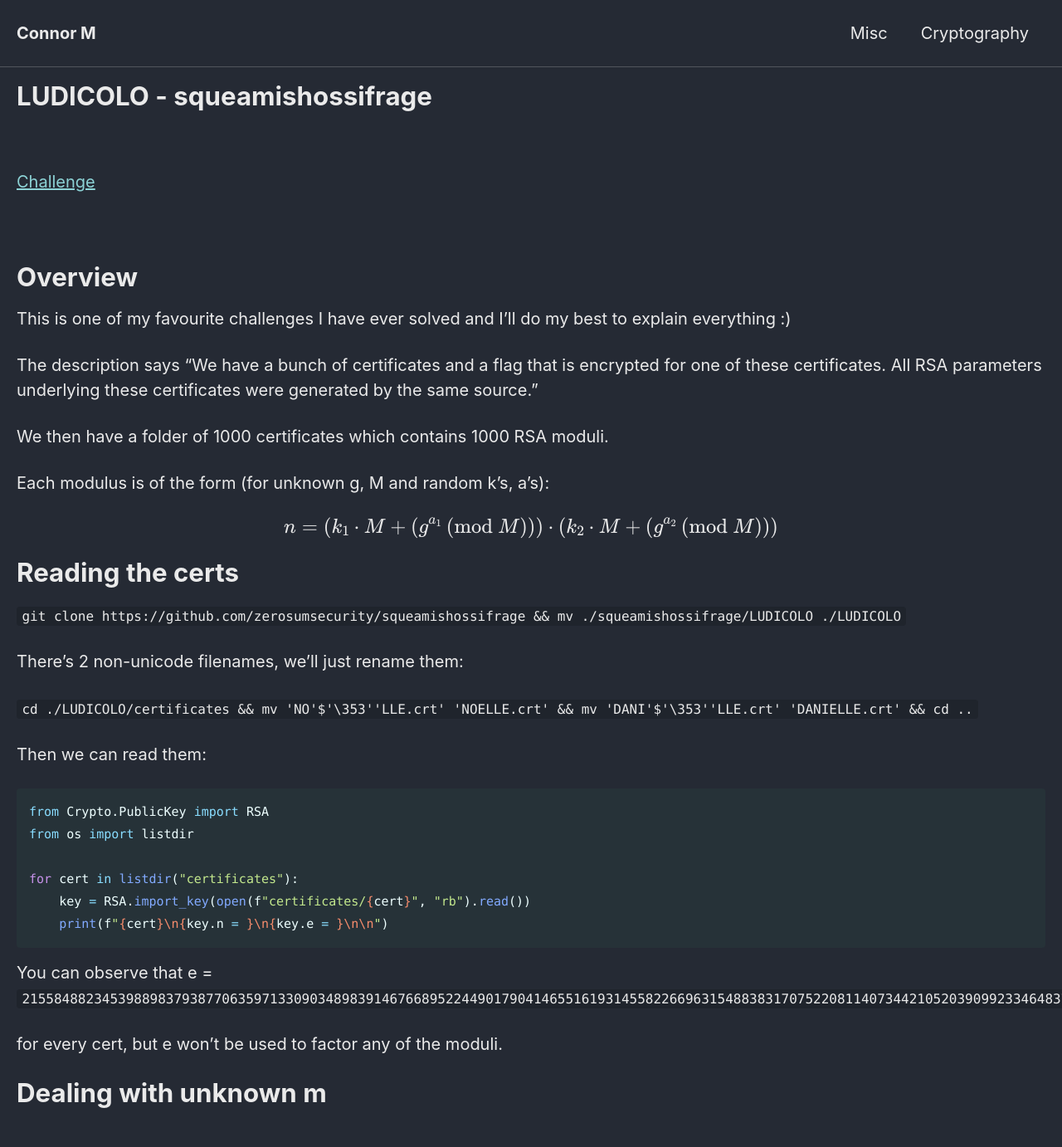
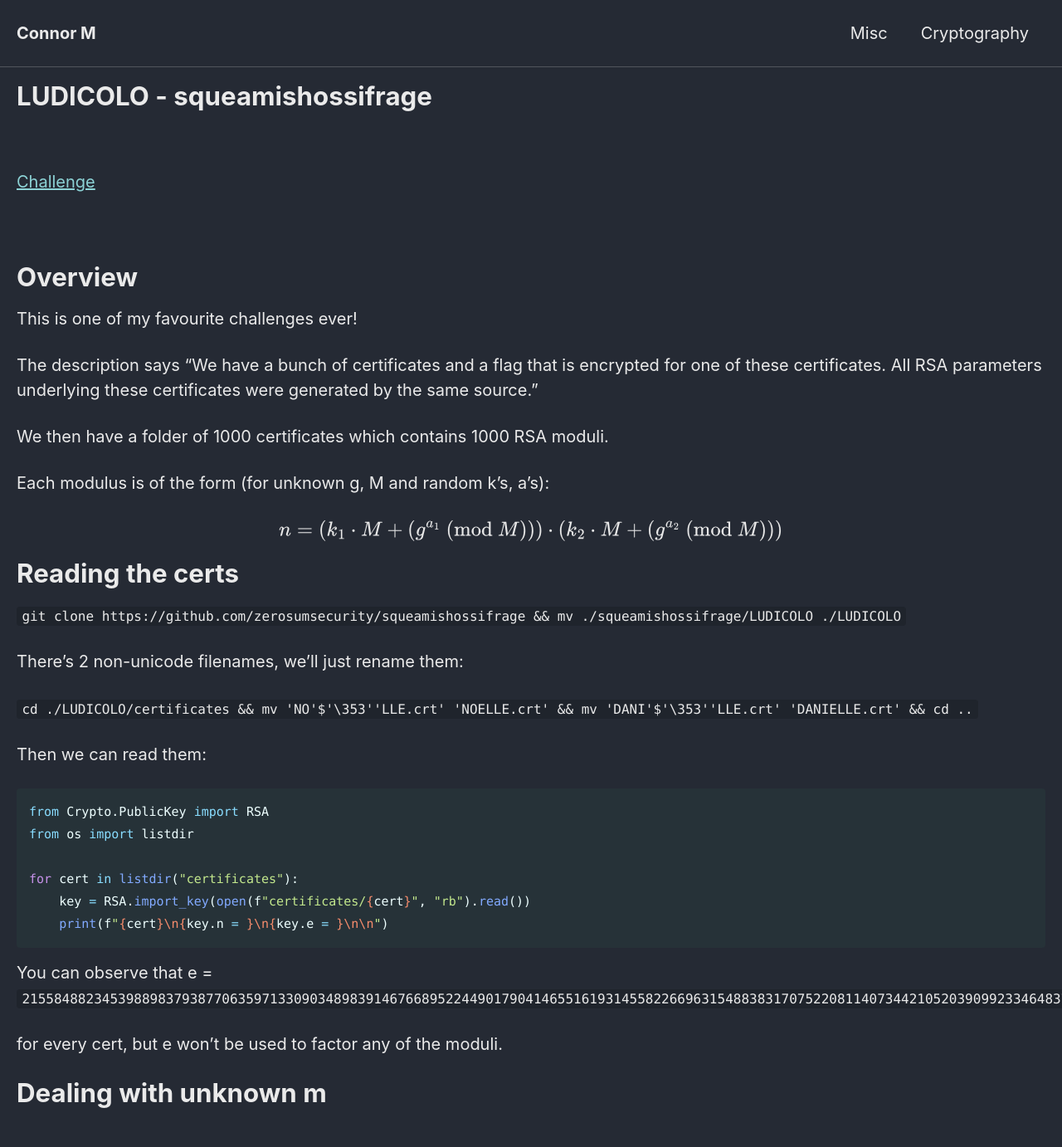
Before and after one commit to Connor-McCartney/Connor-McCartney.github.io, a Jekyll site: the page built from _pages/cryptography/rsa/LUDICOLO-squeamishossifrage.md, in a window 1280 px wide. Shown: the whole page at 83% size. Built offline with Jekyll 4.4.1, drawn with Linux system fonts in a browser that asks for light colours; cached includes are drawn as plain includes.

Commit message:
Update LUDICOLO-squeamishossifrage.md

```diff
--- a/_pages/cryptography/rsa/LUDICOLO-squeamishossifrage.md
+++ b/_pages/cryptography/rsa/LUDICOLO-squeamishossifrage.md
@@ -11,7 +11,7 @@ title: LUDICOLO - squeamishossifrage
 
 # Overview
 
-This is one of my favourite challenges I have ever solved and I'll do my best to explain everything :)
+This is one of my favourite challenges ever!
 
 The description says "We have a bunch of certificates and a flag that is encrypted for one of these certificates. All RSA parameters underlying these certificates were generated by the same source."
 
```
